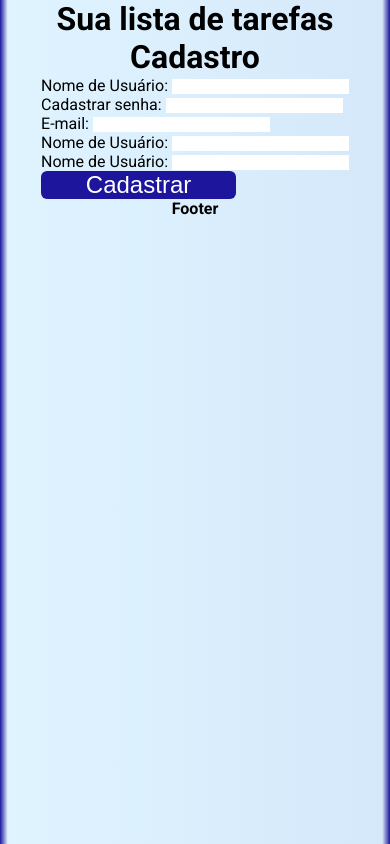
After one commit to allancssio1/To-do_list, a Node project: template src/app/views/login/register.njk in a window 390 px wide. The commit adds this page. Run offline with Node 20 templates, Linux system fonts and the light colour scheme; the template is opened without the code that fills it, so the values that code supplies are empty.

Commit message:
init style mobile

```diff
--- a/public/style.css
+++ b/public/style.css
@@ -0,0 +1,48 @@
+@import url('https://fonts.googleapis.com/css2?family=Roboto:wght@400;700&display=swap');
+
+:root{
+  --primary-color: #1e9ef3;
+  --primary-text: #134169;
+}
+
+*{
+  margin: 0;
+  padding: 0;
+  text-decoration: none;
+  box-sizing: border-box;
+  border: none;
+}
+html, body{
+  min-height: 100%;
+}
+body{
+  font-family: 'Roboto', sans-serif;
+  background: linear-gradient(90deg, rgba(29,22,156,1) 0%, rgba(223,244,255,1) 2%, rgba(213,232,250,1) 98%, rgba(29,22,156,1) 100%);
+  display: flex;
+  flex-direction: column;
+  align-items: center;
+}
+.container{
+  width: 100%;
+  max-width: 90vw;
+  margin: 0 50px;
+  align-items: center;
+  justify-content: center;
+  display: flex;
+  height: 90vh;
+}
+.button{
+  background-color: rgba(29,22,156,1);
+  color: white;
+  font-size: 24px;
+  width: 50vw;
+  display: flex;
+  justify-content: center;
+  align-items: center;
+  border-radius: 6px;
+}
+
+
+footer{
+  margin-top: auto;
+}
--- a/src/app/views/layout.njk
+++ b/src/app/views/layout.njk
@@ -1,12 +1,28 @@
 <!DOCTYPE html>
-<html lang="en">
+<html lang="pt-br">
 <head>
   <meta charset="UTF-8">
   <meta http-equiv="X-UA-Compatible" content="IE=edge">
   <meta name="viewport" content="width=device-width, initial-scale=1.0">
-  <title>Document</title>
+  <link href="https://fonts.googleapis.com/icon?family=Material+Icons" rel="stylesheet">
+  <link rel="stylesheet" href="style.css">
+  <title>Lista de Tarefas</title>
 </head>
 <body>
+  {% include 'parts/header.njk' %}
+  {% block content %}
 
+    <form action="/login" method="get">
+      <h3>Entrar</h3>
+      {%include 'login/enter.njk'%}
+      <button type="submit" class="button">Entrar</button>
+    </form>
+    <h3>Não possue uma conta?</h3>
+    <a href="/login/register" class="button">Cadastrar</a>
+
+  {% endblock  %}
+  {% include 'parts/footer.njk' %}
+
+  <script src="script.js"></script>
 </body>
 </html>
--- /dev/null
+++ b/src/app/views/login/register.njk
@@ -0,0 +1,44 @@
+{% extends 'layout.njk' %}
+
+{% block content %}
+<h1>Cadastro</h1>
+<form action="login" method="get">
+
+  <div class="item">
+    <label for="userName">
+      Nome de Usuário:
+    </label>
+    <input type="text" name="userName" id="userName">
+  </div>
+
+  <div class="item">
+    <label for="password">
+      Cadastrar senha:
+    </label>
+    <input type="password" name="password" id="password">
+  </div>
+
+  <div class="item">
+    <label for="email">
+      E-mail:
+    </label>
+    <input type="text" name="email" id="email">
+  </div>
+
+  <div class="item">
+    <label for="userName">
+      Nome de Usuário:
+    </label>
+    <input type="text" name="userName" id="userName">
+  </div>
+
+  <div class="item">
+    <label for="userName">
+      Nome de Usuário:
+    </label>
+    <input type="text" name="userName" id="userName">
+  </div>
+  <button type="submit" class="button">Cadastrar</button>
+</form>
+
+{% endblock  %}
--- a/src/app/views/parts/footer.njk
+++ b/src/app/views/parts/footer.njk
@@ -0,0 +1,3 @@
+<div class="footer">
+  <h4>Footer</h4>
+</div>
--- a/src/app/views/parts/header.njk
+++ b/src/app/views/parts/header.njk
@@ -0,0 +1,3 @@
+<header>
+  <h1>Sua lista de tarefas</h1>
+</header>
--- a/src/server.js
+++ b/src/server.js
@@ -6,8 +6,9 @@ const server = express()
 
 server.use(express.urlencoded({extended: true}))
 server.use(express.static('public'))
-server.set("view engenie", 'njk')
 server.use(routes)
+
+server.set("view engine", "njk")
 
 nunjucks.configure('src/app/views', {
   express: server,
@@ -15,4 +16,6 @@ nunjucks.configure('src/app/views', {
   noCache: true
 })
 
-server.listen(3000, () => console.log('Server Running'))
+server.listen(3000, function(){
+  console.log("Server is Running")
+})
```
Also changed, not shown: package.json (+9 -7 lines), src/app/views/login/enter.njk (added, +8 -0 lines), src/routes.js (+9 -0 lines), src/app/views/list/create.njk (added), src/app/views/list/edit.njk (added), src/app/views/list/fields.njk (added), 2 other files.
